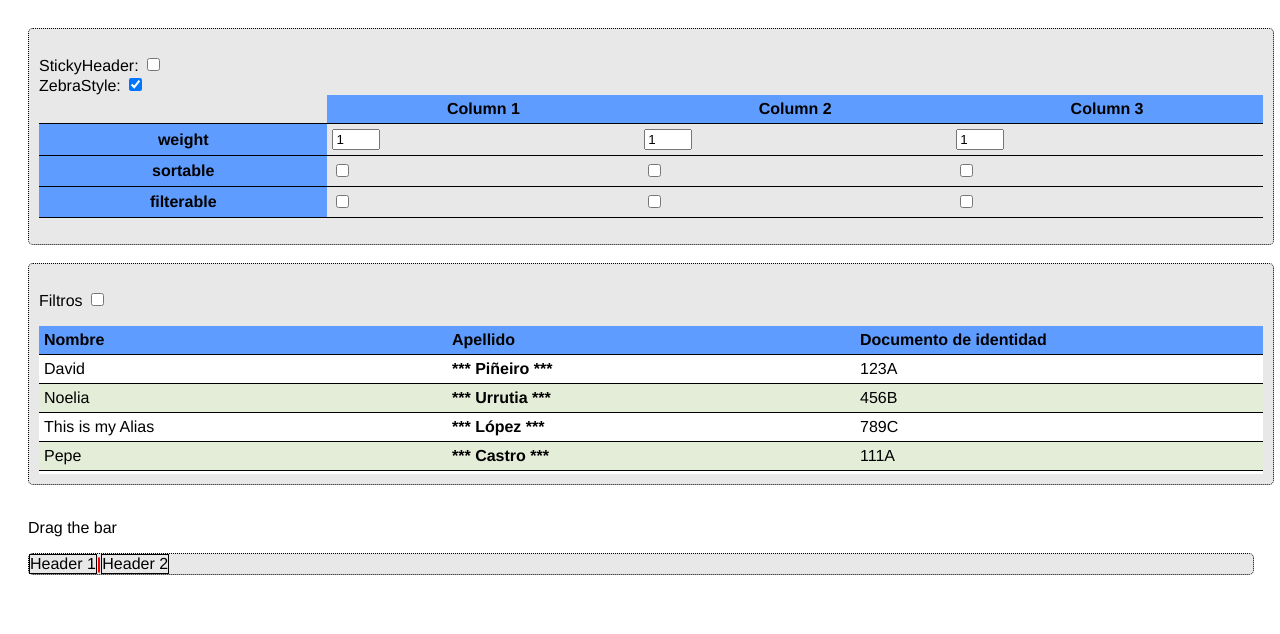
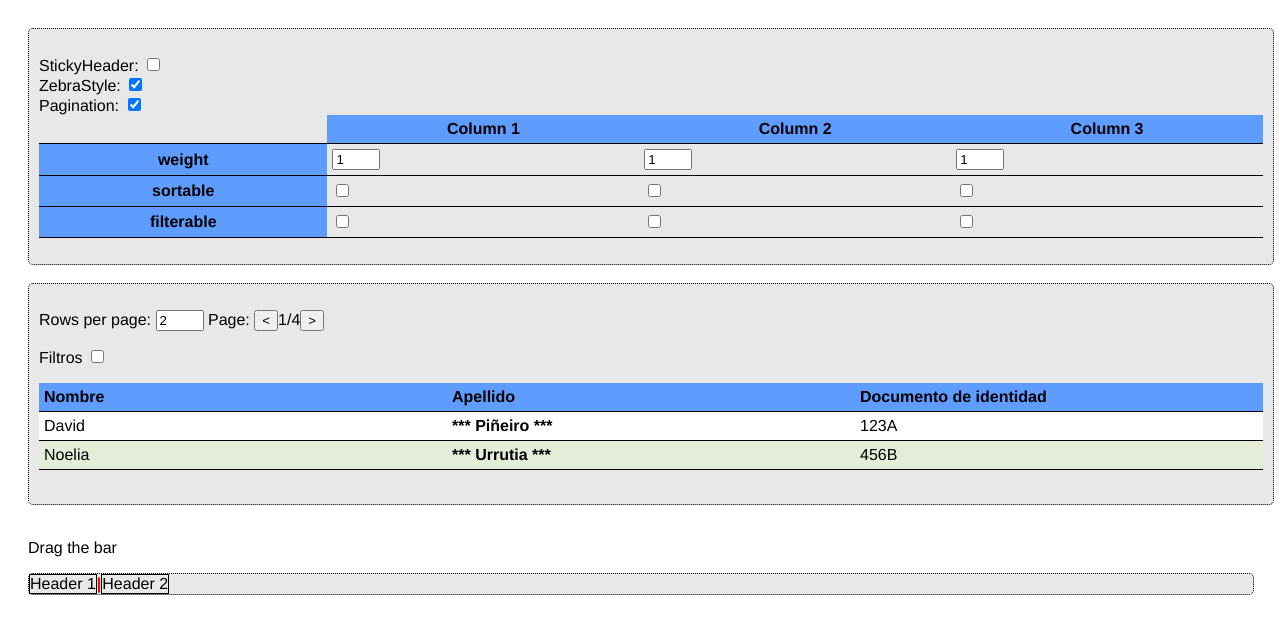
Before and after one commit to noeus90/table-component2, a React app in the folder src/: page / in a window 1280 px wide. Shown: the top 634 px of the page. Built offline with nearby package versions, Linux system fonts and the light colour scheme; the HTML template or start-up script is replaced by a standard one.

Commit message:
Pagination

```diff
--- a/src/components/App.jsx
+++ b/src/components/App.jsx
@@ -9,6 +9,7 @@ class App extends React.Component {
     this.state = {
       zebraStyle: true,
       stickyHeader: false,
+      pagination: true,
       weight: [],
       sortable: [],
       filtrable: [],
@@ -44,7 +45,15 @@ class App extends React.Component {
               }
             />
             <br />
-
+            <label>{"Pagination: "}</label>
+            <input
+              type="checkbox"
+              checked={this.state.pagination}
+              onChange={() =>
+                this.setState({ pagination: !this.state.pagination })
+              }
+            />
+            <br />
             <table>
               <tr>
                 <td />
@@ -112,6 +121,7 @@ class App extends React.Component {
             zebraStyle={this.state.zebraStyle}
             afterRow={row => "My default after row: Name → " + row.nombre}
             globalFilter={this.state.globalFilter}
+            pagination={this.state.pagination && {pageSize:2}}
             actions={[
               {
                 text: "apellido",
--- a/src/components/Table.jsx
+++ b/src/components/Table.jsx
@@ -16,12 +16,17 @@ class Table extends React.Component {
         row: row,
         extra: { visible: true }
       })),
-      cols: props.children.map((column,i) => ({
+      cols: props.children.map((column, i) => ({
         name: column.props.name,
-        extra: { visible: true, filtrable: ()=> this.props.children[i].props.filtrable}
+        extra: {
+          visible: true,
+          filtrable: () => this.props.children[i].props.filtrable
+        }
       })),
       customAfterRow: [],
-      showFilters: false
+      showFilters: false,
+      pageSize: this.props.pagination.pageSize,
+      currentPage: 0
     };
     this.sort = this.sort.bind(this);
     this.buildActions = this.buildActions.bind(this);
@@ -53,6 +58,7 @@ class Table extends React.Component {
   }
 
   render() {
+    const pages = Math.ceil(this.props.data.length / this.state.pageSize);
     const widths = this.calculateWidths();
     this.props.children.forEach(column => {
       this.filters.addFilter(column.props);
@@ -73,6 +79,41 @@ class Table extends React.Component {
     });
     return (
       <div className="tableContainer">
+        <p className={this.props.pagination ? "" : "hide"}>
+          <label>
+            Rows per page:{" "}
+            <input
+              type="number"
+              value={this.state.pageSize}
+              onChange={evt =>
+                this.setState({ pageSize: parseInt(evt.target.value, 10) })
+              }
+              style={{ width: "40px" }}
+            />
+          </label>{" "}
+          <label>
+            Page:{" "}
+            <button
+              onClick={evt =>
+                this.setState({
+                  currentPage:
+                    this.state.currentPage && this.state.currentPage - 1
+                })
+              }
+            >
+              {"<"}
+            </button>
+            {this.state.currentPage + 1 + "/" + pages}
+            <button
+              onClick={evt =>
+                this.state.currentPage + 1 < pages &&
+                this.setState({ currentPage: this.state.currentPage + 1 })
+              }
+            >
+              {">"}
+            </button>
+          </label>
+        </p>
         <p>
           <label>
             Filtros{" "}
@@ -117,6 +158,18 @@ class Table extends React.Component {
           </thead>
           <tbody className={this.props.stickyHeader ? "scrollable" : ""}>
             {this.state.rows.map((row, i) => {
+              if (
+                this.props.pagination &&
+                i < this.state.currentPage * this.state.pageSize
+              )
+                return null;
+              if (
+                this.props.pagination &&
+                i + 1 >
+                  this.state.currentPage * this.state.pageSize +
+                    this.state.pageSize
+              )
+                return null;
               if (!row.extra.visible) return null;
               const rowData = row.row;
               return [
```
